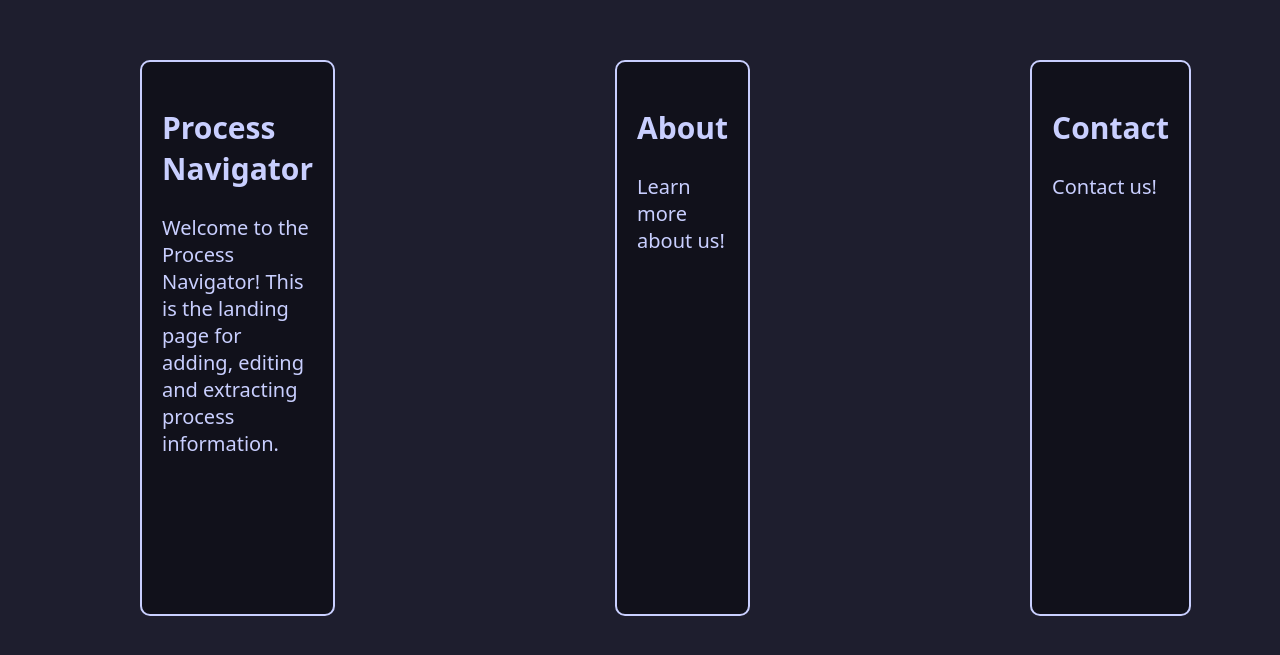
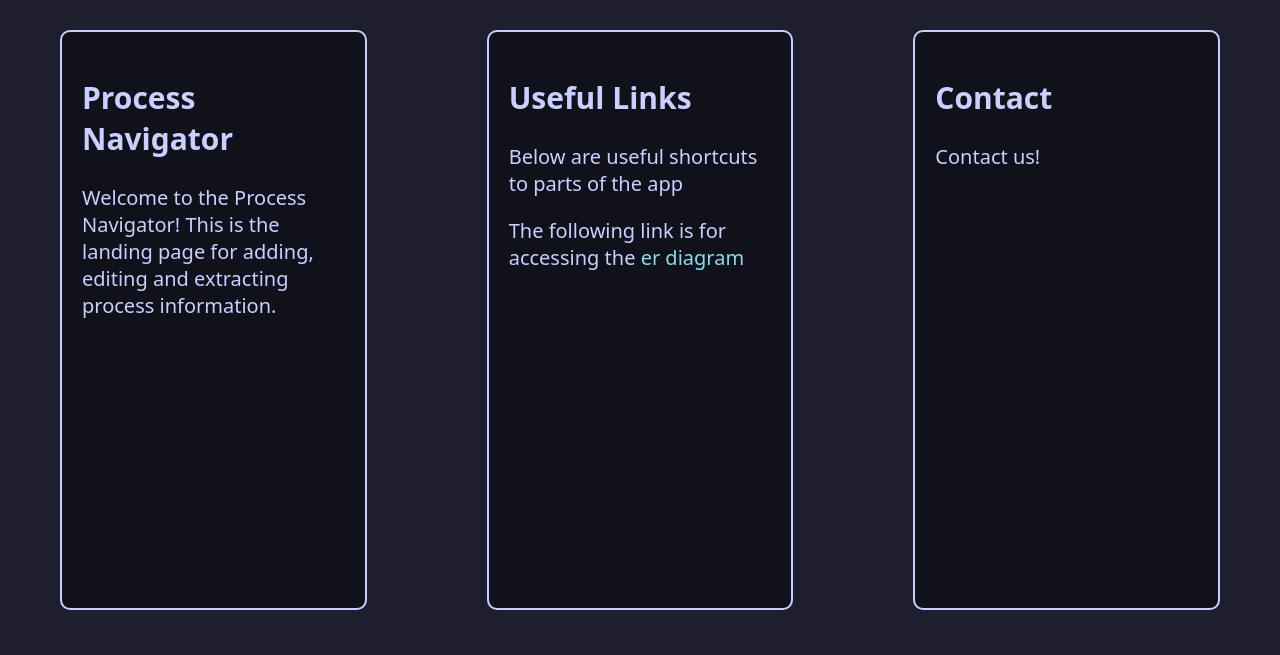
Before and after one commit to walliscode/ProcessNavigator, a Flask app: page / in a window 1280 px wide. Shown: the part 120-775 px from the top of the page. Run offline with Flask 3, Linux system fonts and the light colour scheme.

Commit message:
added erdiagram link with some css adjustment

```diff
--- a/process_navigator/static/styles.css
+++ b/process_navigator/static/styles.css
@@ -74,11 +74,16 @@ nav {
   height: 15%;
 }
 
-a {
+nav a {
   background-color: var(--ctp-mocha-crust);
   color: var(--ctp-mocha-text);
   text-decoration: none;
   font-size: 30px;
+}
+
+nav a:hover {
+  color: var(--ctp-mocha-blue);
+  font-size: 32px;
 }
 
 .content {
@@ -96,14 +101,19 @@ a {
   border-radius: 10px;
 
   /*form box*/
-  margin: 3rem 7rem 3rem 7rem;
-
-  padding: 1rem;
+  margin: 30px 60px 30px 60px;
+  padding: 20px;
   background-color: var(--ctp-mocha-crust);
-  height: 80%;
+  /*height: 80%;*/
   width: 33%;
 
 
   /*text stuff*/
 
 }
+
+.text_link {
+  color: var(--ctp-mocha-sky);
+  text-decoration: none;
+  font-size: var(--font-size);
+}
--- a/process_navigator/templates/base/navbar.html
+++ b/process_navigator/templates/base/navbar.html
@@ -1,4 +1,4 @@
 <nav>
 
-  <a href="{{ url_for('home.index') }}">HOME</a>
+  <a class="nav_link" href="{{ url_for('home.index') }}">HOME</a>
 </nav>
--- a/process_navigator/templates/home/index.html
+++ b/process_navigator/templates/home/index.html
@@ -10,8 +10,9 @@ Welcome to the Process Navigator! This is the landing page for adding, editing a
 {% endblock %}
 
 {% block form_2 %}
-<h1>About</h1>
-<p>Learn more about us!</p>
+<h1>Useful Links</h1>
+<p>Below are useful shortcuts to parts of the app</p>
+<p>The following link is for accessing the <a class = "text_link" href="{{ url_for('home.erdiagram') }}">er diagram</a> </p>
 {% endblock %}
 
 {% block form_3 %}
```
